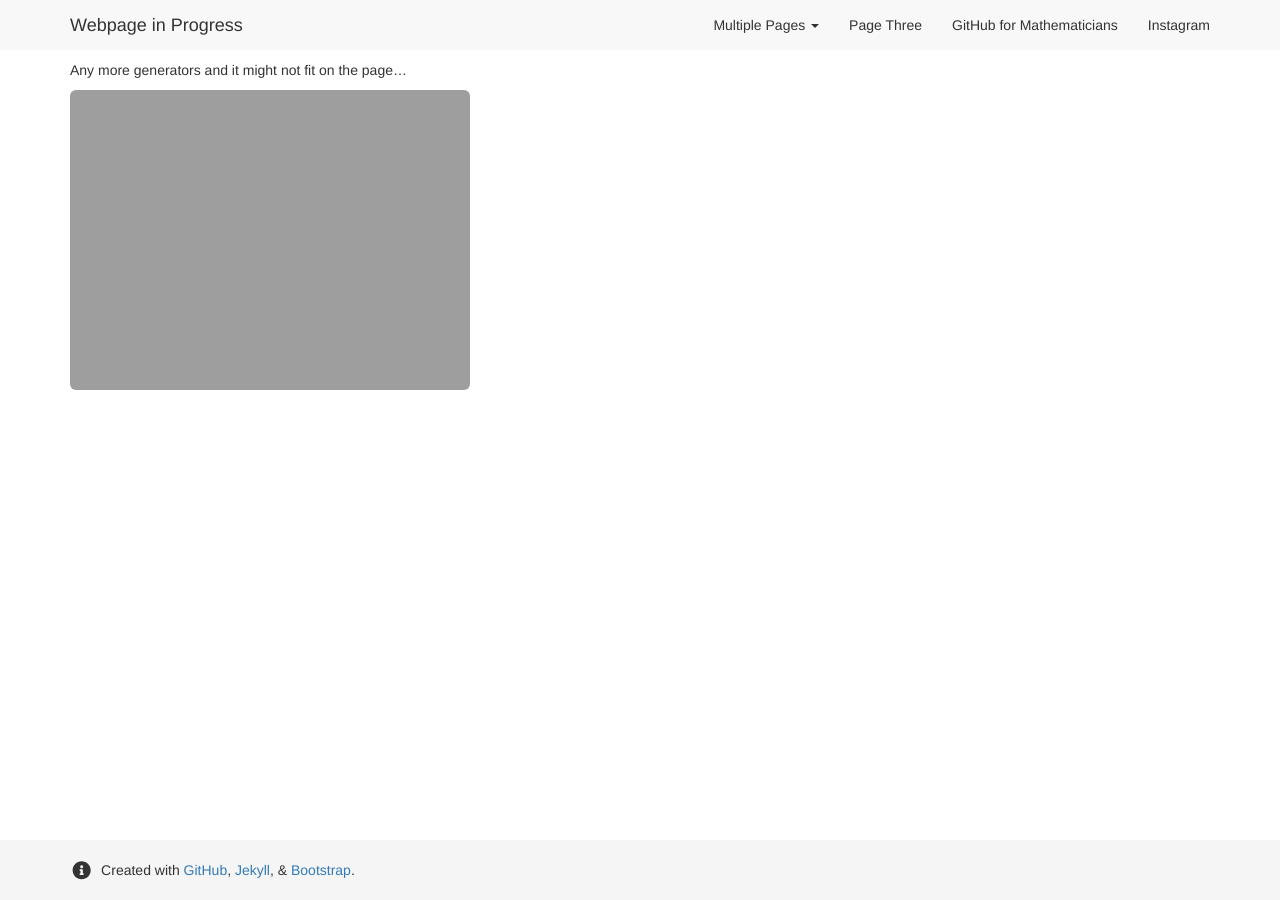
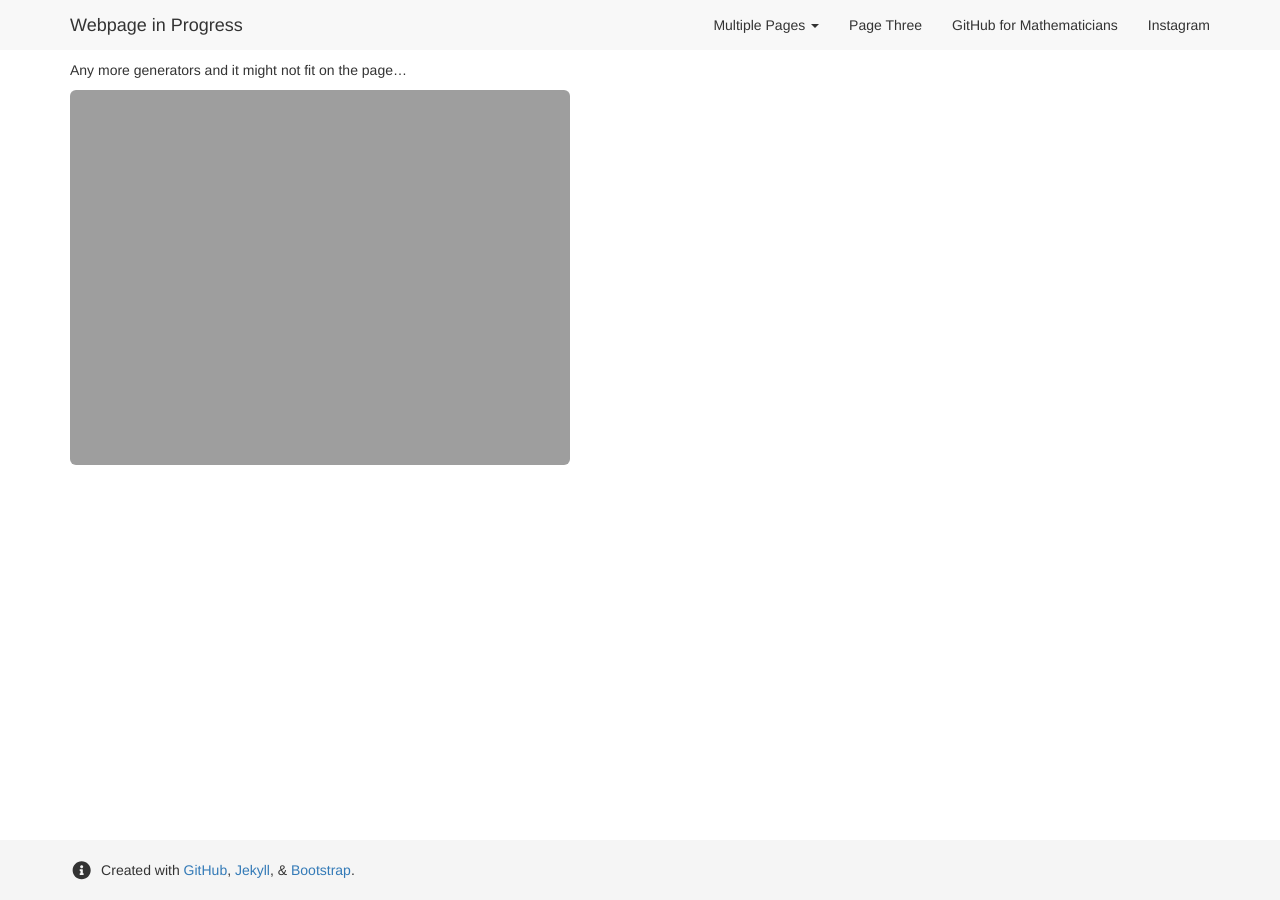
Before and after one commit to archim6/PD_Website, a Jekyll site: the page built from page2.md, in a window 1280 px wide. Built offline with Jekyll 4.4.1, drawn with Linux system fonts in a browser that asks for light colours; nearby versions of some CDN libraries.

Commit message:
img debug 4A

```diff
--- a/page2.md
+++ b/page2.md
@@ -6,7 +6,7 @@ layout: default
 
 Any more generators and it might not fit on the page...
 
-<img src="{{ site.baseurl }}/images/FDL(3).pdf" class="img-responsive img-rounded" img style="margin-bottom: 10px" />
+<img src="{{ site.baseurl }}/images/FDL(3).pdf" class="img-responsive img-rounded" img style="margin-bottom: 10px" width='500' />
 
 <!-- <i class="fas fa-camera fa-lg"></i>&nbsp; Photo by <a href="https://www.ultramtb.net/about-kurt-refsnider.html#/" target="_blank">Kurt Refsnider</a>
 
```
